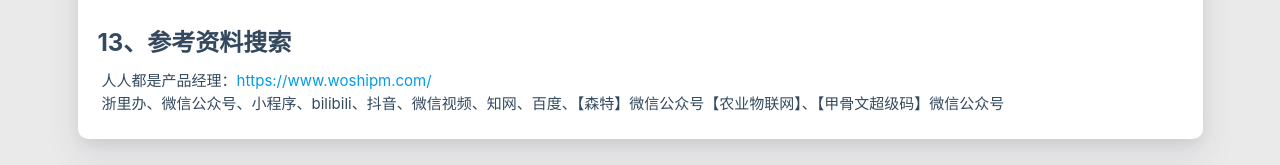
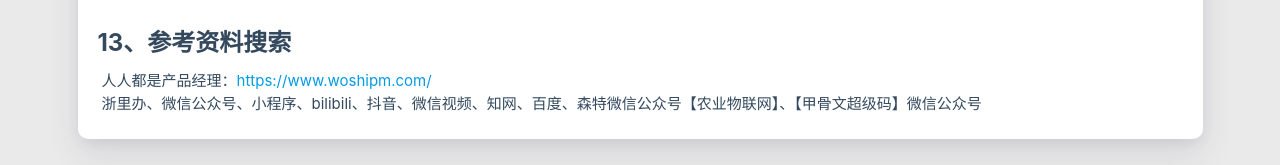
Before and after one commit to shunongxiaozhang/shunongxiaozhang.github.io, a plain HTML site: page friends/index.html in a window 1280 px wide. Shown: the part 3769-3934 px from the top of the page. Drawn offline with Linux system fonts and the light colour scheme; some packages are replaced by stand-ins of ours; no server answers; a script that the page names is missing.

Commit message:
Site updated: 2022-12-31 20:12:25

```diff
--- a/friends/index.html
+++ b/friends/index.html
@@ -610,7 +610,8 @@
 <h3 id="10、sketch插件"><a href="#10、sketch插件" class="headerlink" title="10、sketch插件"></a>10、sketch插件</h3><p>OurSketch：<a target="_blank" rel="noopener" href="https://oursketch.com/resource">https://oursketch.com/resource</a> </p>
 <h3 id="11、大屏设计参考"><a href="#11、大屏设计参考" class="headerlink" title="11、大屏设计参考"></a>11、大屏设计参考</h3><p>easyv素材广场： <a target="_blank" rel="noopener" href="https://easyv.cloud/market">https://easyv.cloud/market</a> </p>
 <h3 id="12、文档格式转换工具"><a href="#12、文档格式转换工具" class="headerlink" title="12、文档格式转换工具"></a>12、文档格式转换工具</h3><p>超级pdf：<a target="_blank" rel="noopener" href="https://xpdf.cn/?s">https://xpdf.cn/?s</a> </p>
-<h3 id="13、参考资料搜索"><a href="#13、参考资料搜索" class="headerlink" title="13、参考资料搜索"></a>13、参考资料搜索</h3><p>人人都是产品经理：<a target="_blank" rel="noopener" href="https://www.woshipm.com/">https://www.woshipm.com/</a><br>浙里办、微信公众号、小程序、bilibili、抖音、微信视频、知网、百度、【森特】微信公众号【农业物联网】、【甲骨文超级码】微信公众号</p>
+<h3 id="13、参考资料搜索"><a href="#13、参考资料搜索" class="headerlink" title="13、参考资料搜索"></a>13、参考资料搜索</h3><p>人人都是产品经理：<a target="_blank" rel="noopener" href="https://www.woshipm.com/">https://www.woshipm.com/</a> </p>
+<p>浙里办、微信公众号、小程序、bilibili、抖音、微信视频、知网、百度、森特微信公众号【农业物联网】、【甲骨文超级码】微信公众号</p>
 
                 </div>
             </div>
```
